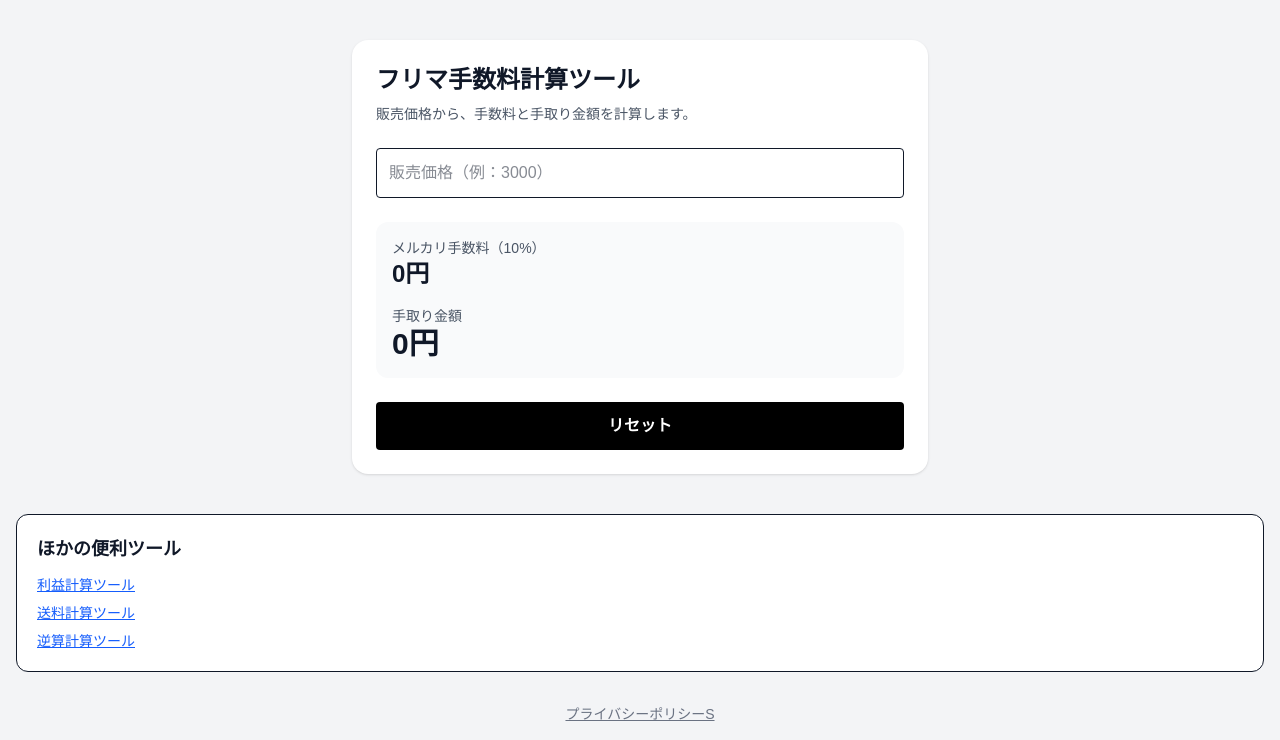
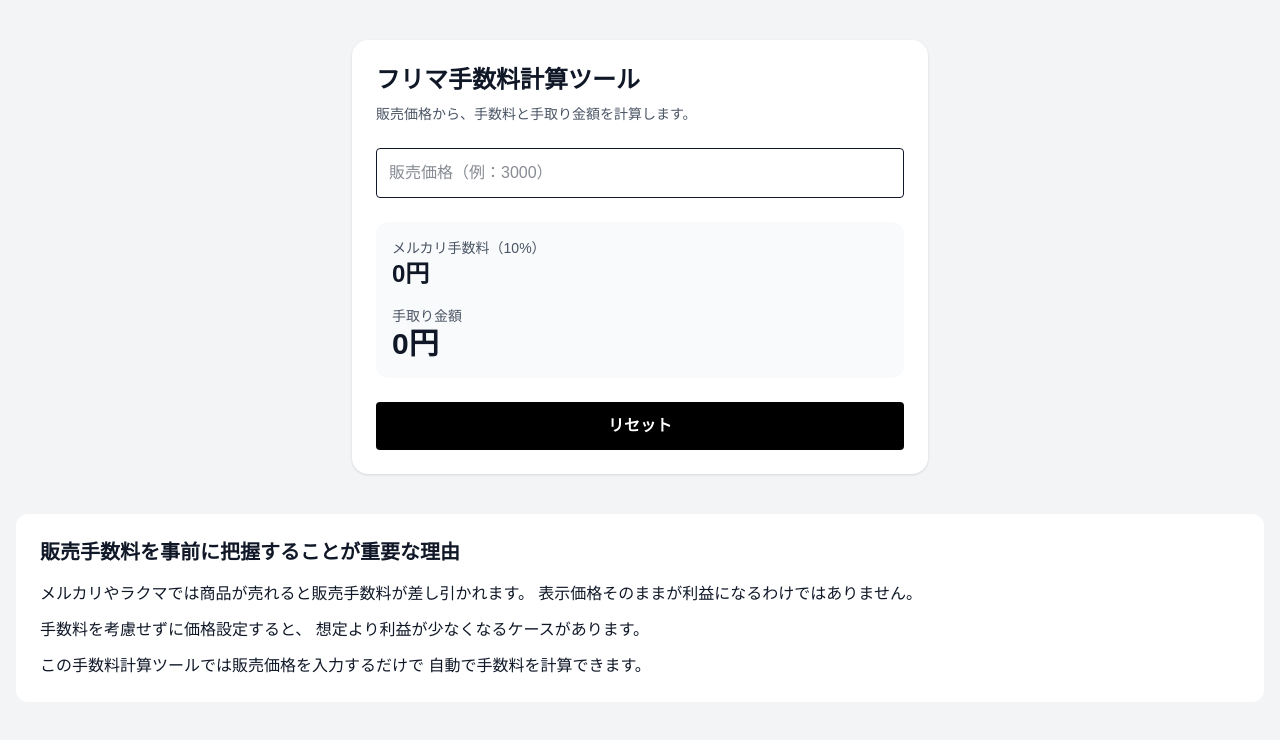
Before and after one commit to antfarm-lab/fee-calc, a Next.js app: page / in a window 1280 px wide. Shown: the top 740 px of the page. Built offline with nearby package versions, Linux system fonts and the light colour scheme.

Commit message:
add seo content

```diff
--- a/app/page.tsx
+++ b/app/page.tsx
@@ -48,6 +48,26 @@ export default function Home() {
           リセット
         </button>
       </div>
+      <section className="mt-10 bg-white rounded-xl p-6">
+  <h2 className="text-xl font-bold mb-4">
+    販売手数料を事前に把握することが重要な理由
+  </h2>
+
+  <p className="mb-3">
+    メルカリやラクマでは商品が売れると販売手数料が差し引かれます。
+    表示価格そのままが利益になるわけではありません。
+  </p>
+
+  <p className="mb-3">
+    手数料を考慮せずに価格設定すると、
+    想定より利益が少なくなるケースがあります。
+  </p>
+
+  <p>
+    この手数料計算ツールでは販売価格を入力するだけで
+    自動で手数料を計算できます。
+  </p>
+</section>
       <section className="mt-10 rounded-xl border bg-white p-5">
   <h2 className="mb-3 text-lg font-bold">ほかの便利ツール</h2>
   <div className="grid gap-2 text-sm">
```
